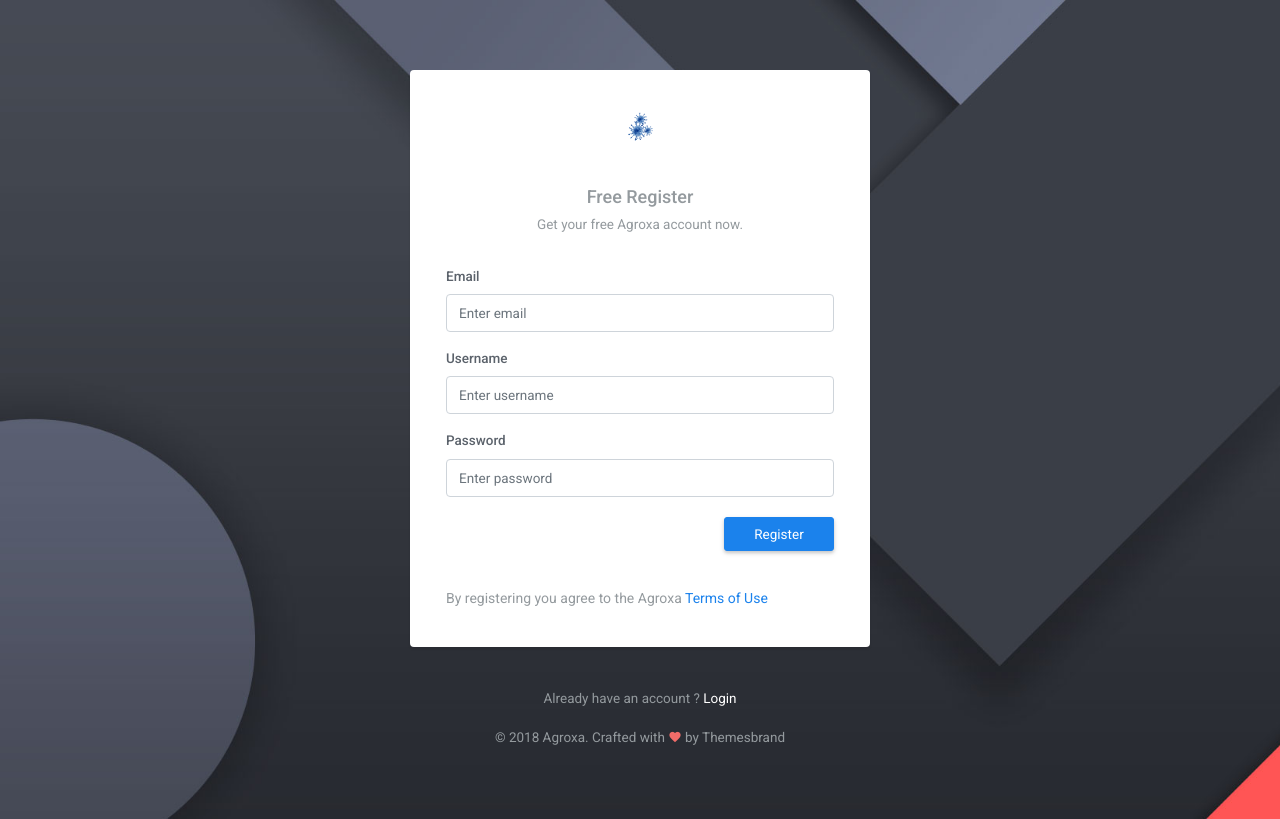
After one commit to javierantonio/djangotrial, a Django app: template covidtrace/templates/covidtrace/register.html in a window 1280 px wide. The commit adds this page. Run offline with Django 3.2, Linux system fonts and the light colour scheme; the template is opened without the code that fills it, so the values that code supplies are empty; parts of the project's set-up code (start-up, migrations or seed data) failed here and were passed over; some libraries are stand-ins or nearby versions.

Commit message:
started login and register

```diff
--- a/covidtrace/templates/covidtrace/citymunicipality.html
+++ b/covidtrace/templates/covidtrace/citymunicipality.html
@@ -45,7 +45,7 @@
                                                     <div class="form-group row">
                                                         <label class="col-sm-2 col-form-label">City Class</label>
                                                         <div class="col-sm-10">
-                                                            {% render_field form.cmclass class="col-sm-10 form-control" placeholder="Barangay Level" required="true" %}
+                                                            {% render_field form.cmclass class="col-sm-10 form-control" placeholder="Class" required="true" %}
                                                         </div>
                                                     </div>
                                                     <div class="form-group row">
--- /dev/null
+++ b/covidtrace/templates/covidtrace/register.html
@@ -0,0 +1,94 @@
+<!DOCTYPE html>
+<html lang="en">
+
+    <head>
+        <meta charset="utf-8" />
+        <meta http-equiv="X-UA-Compatible" content="IE=edge">
+        <meta name="viewport" content="width=device-width, initial-scale=1.0, user-scalable=0, minimal-ui">
+        <title>Agroxa - Responsive Bootstrap 4 Admin Dashboard</title>
+        <meta content="Admin Dashboard" name="description" />
+        <meta content="Themesbrand" name="author" />
+        <link rel="shortcut icon" href="assets/images/favicon.ico">
+
+        <link href="assets/css/bootstrap.min.css" rel="stylesheet" type="text/css">
+        <link href="assets/css/metismenu.min.css" rel="stylesheet" type="text/css">
+        <link href="assets/css/icons.css" rel="stylesheet" type="text/css">
+        <link href="assets/css/style.css" rel="stylesheet" type="text/css">
+    </head>
+
+    <body>
+
+        <!-- Background -->
+        <div class="account-pages"></div>
+
+        <!-- Begin page -->
+        <div class="wrapper-page">
+            <div class="card">
+                <div class="card-body">
+
+                    <h3 class="text-center m-0">
+                        <a href="index.html" class="logo logo-admin"><img src="assets/images/logo.png" height="30" alt="logo"></a>
+                    </h3>
+
+                    <div class="p-3">
+                        <h4 class="text-muted font-18 m-b-5 text-center">Free Register</h4>
+                        <p class="text-muted text-center">Get your free Agroxa account now.</p>
+
+                        <form class="form-horizontal m-t-30" action="index.html">
+
+                            <div class="form-group">
+                                <label for="useremail">Email</label>
+                                <input type="email" class="form-control" id="useremail" placeholder="Enter email">
+                            </div>
+
+                            <div class="form-group">
+                                <label for="username">Username</label>
+                                <input type="text" class="form-control" id="username" placeholder="Enter username">
+                            </div>
+
+                            <div class="form-group">
+                                <label for="userpassword">Password</label>
+                                <input type="password" class="form-control" id="userpassword" placeholder="Enter password">
+                            </div>
+
+                            <div class="form-group row m-t-20">
+                                <div class="col-12 text-right">
+                                    <button class="btn btn-primary w-md waves-effect waves-light" type="submit">Register</button>
+                                </div>
+                            </div>
+
+                            <div class="form-group m-t-10 mb-0 row">
+                                <div class="col-12 m-t-20">
+                                    <p class="font-14 text-muted mb-0">By registering you agree to the Agroxa <a href="#" class="text-primary">Terms of Use</a></p>
+                                </div>
+                            </div>
+                        </form>
+                    </div>
+
+                </div>
+            </div>
+
+            <div class="m-t-40 text-center">
+                <p class="text-muted">Already have an account ? <a href="pages-login.html" class="text-white"> Login </a> </p>
+                <p class="text-muted">© 2018 Agroxa. Crafted with <i class="mdi mdi-heart text-danger"></i> by Themesbrand</p>
+            </div>
+        </div>
+
+        <!-- END wrapper -->
+
+
+        <!-- jQuery  -->
+        <script src="assets/js/jquery.min.js"></script>
+        <script src="assets/js/bootstrap.bundle.min.js"></script>
+        <script src="assets/js/metisMenu.min.js"></script>
+        <script src="assets/js/jquery.slimscroll.js"></script>
+        <script src="assets/js/waves.min.js"></script>
+
+        <script src="../plugins/jquery-sparkline/jquery.sparkline.min.js"></script>
+
+        <!-- App js -->
+        <script src="assets/js/app.js"></script>
+
+    </body>
+
+</html>
```
Also changed, not shown: covidtrace/models.py (+13 -10 lines), covidtrace/templates/covidtrace/barangay.html (+9 -0 lines), covidtrace/templates/covidtrace/login.html (added, +72 -0 lines), covidtrace/templates/covidtrace/pages-404.html (added, +61 -0 lines), covidtrace/views.py (+1 -8 lines).
